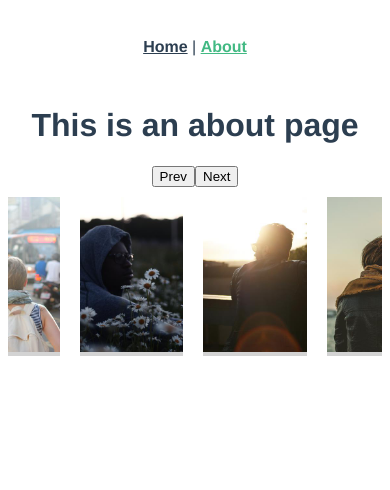
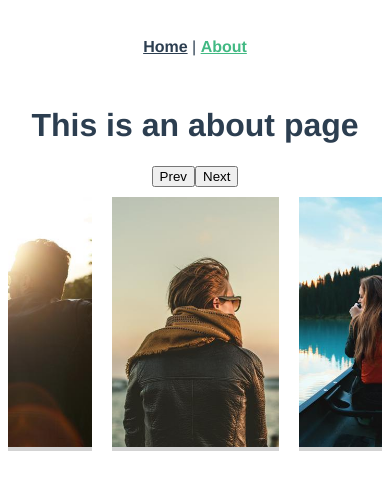
Before and after one commit to chang180/vue-practice, a Vue app: page /about in a window 390 px wide. Shown: the top 490 px of the page. Built offline with nearby package versions, Linux system fonts and the light colour scheme.

Commit message:
@media fixed

```diff
--- a/src/views/About.vue
+++ b/src/views/About.vue
@@ -61,6 +61,7 @@ export default {
     change (index) {
       const limit = this.allImages.length - 1
       this.now = index < 0 ? limit : index > limit ? 0 : index
+      console.log(index)
     }
   }
 }
@@ -95,7 +96,7 @@ img {
   transition: transform 1s;
 }
 
-@media(max-width:720px){
+@media(max-width:720px) and (min-width:360px){
   .card-slider {
   display: flex;
   width: 100%;
@@ -104,10 +105,10 @@ img {
 .card-slider-items {
   display: flex;
   width: 100%;
-  margin-left: calc(-1 * 33% * 1.5);
+  margin-left: calc(-1 * 50% * 3.5);
 }
 .card-slider-item {
-  flex: calc(33% - 20px) 0 0;
+  flex: calc(50% - 20px) 0 0;
   margin: 10px;
   z-index: 1;
   background:lightgrey;
@@ -122,10 +123,10 @@ img {
 .card-slider-items {
   display: flex;
   width: 100%;
-  margin-left: calc(-1 * 50% *.5);
+  margin-left: calc(-1 * 100% * 4);
 }
 .card-slider-item {
-  flex: calc( 50% - 20px) 0 0;
+  flex: calc( 100% - 20px) 0 0;
   margin: 10px;
   z-index: 1;
   background:lightgrey;
```
